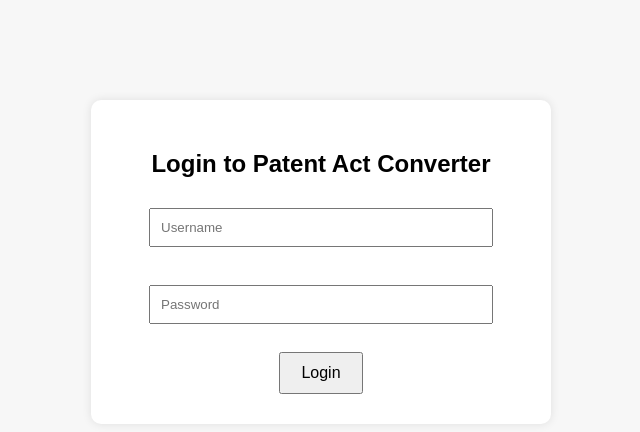
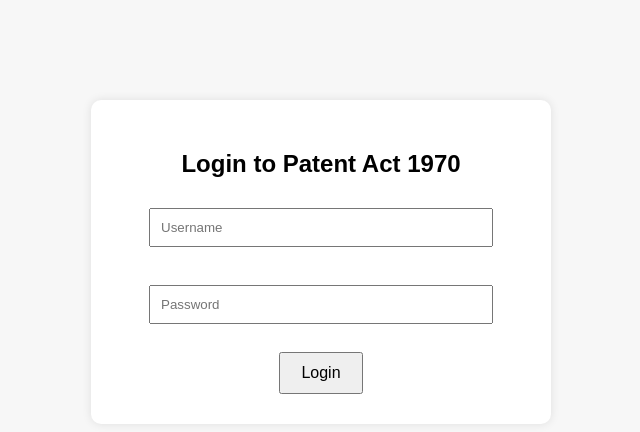
Before and after one commit to idea360soft/patentact1970, a plain HTML site: page index.html in a window 1280 px wide. Shown: the whole page, without its empty margins (319-959 px from the left). Drawn offline with Linux system fonts and the light colour scheme.

Commit message:
Add files via upload

```diff
--- a/index.html
+++ b/index.html
@@ -18,7 +18,7 @@
 </head>
 <body>
   <div class="container">
-    <h2>Login to Patent Act Converter</h2>
+    <h2>Login to Patent Act 1970</h2>
     <input type="text" id="username" placeholder="Username"><br><br>
     <input type="password" id="password" placeholder="Password"><br><br>
     <button onclick="checkLogin()">Login</button>
```
Also changed, not shown: converter.html (+1 -1 lines).
